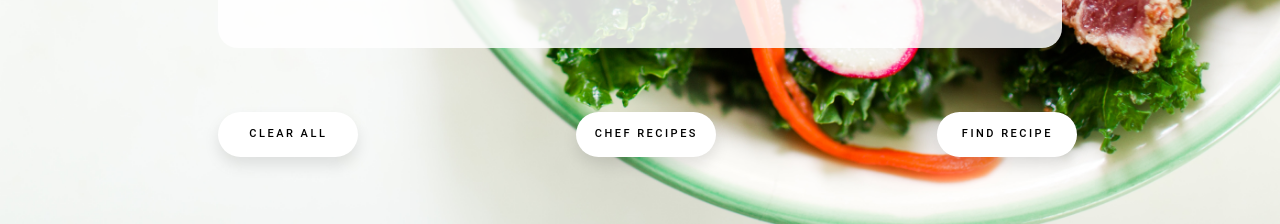
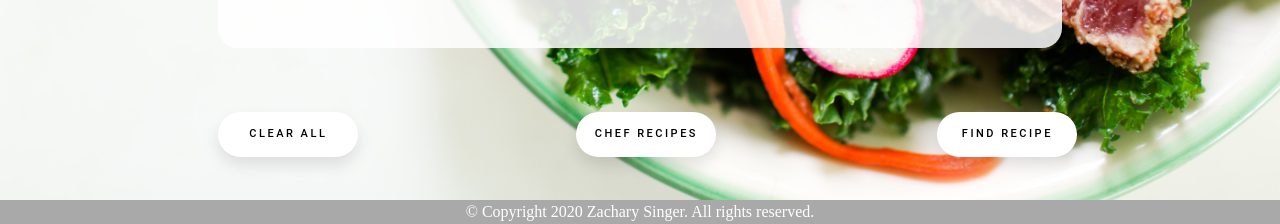
Before and after one commit to zacharysinger/recipes-from-refrigerator, a Flask app: page / in a window 1280 px wide. Shown: the part 576-800 px from the top of the page. Run offline with Flask 2, Linux system fonts and the light colour scheme; some libraries are stand-ins or nearby versions.

Commit message:
Update index.html

```diff
--- a/templates/index.html
+++ b/templates/index.html
@@ -20,6 +20,8 @@
     <script src="../static/scripts/jquery-3.5.1.min.js"></script>
     <script src="../static/scripts/auto_slide.js"></script>
 
+    <script src="../static/scripts/detectmobilebrowser.js"></script>
+
 </head>
 <body>
 
@@ -37,6 +39,21 @@
 </div>
 
 <br>
+
+<div id="cover-spin">
+    <br>
+    <br>
+    <br>
+    <br>
+    <br>
+    <br>
+    <br>
+    <br>
+    <div class="center modalTitle">
+        Scraping the Internet for Valid Recipes...
+    </div>
+
+</div>
 
 <div class="row">
     <div class="col-md-11"></div>
@@ -95,13 +112,19 @@
 
         <form action="/results" method="post" id="hidden_form">
 
-            <button class="button" type='submit'>Find Recipe</button>
+            <button class="button" type='submit' onclick="$('#cover-spin').show(0)">Find Recipe</button>
 
         </form>
 
     </div>
 </div>
 
+<section class="greySection">
+    <div class="center" style="font-family: 'Quicksand', 'sans-serif'; color: white">
+        © Copyright 2020 Zachary Singer. All rights reserved.
+    </div>
+</section>
+
 </body>
 <script src="../static/scripts/list_ingredients.js"></script>
 </html>
```
